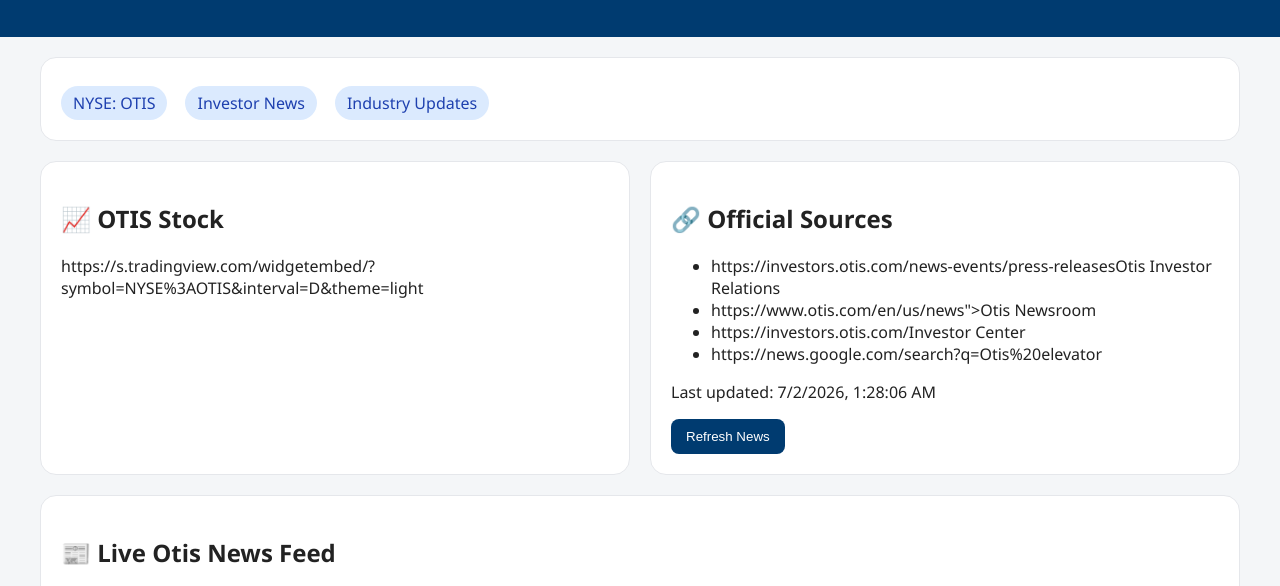
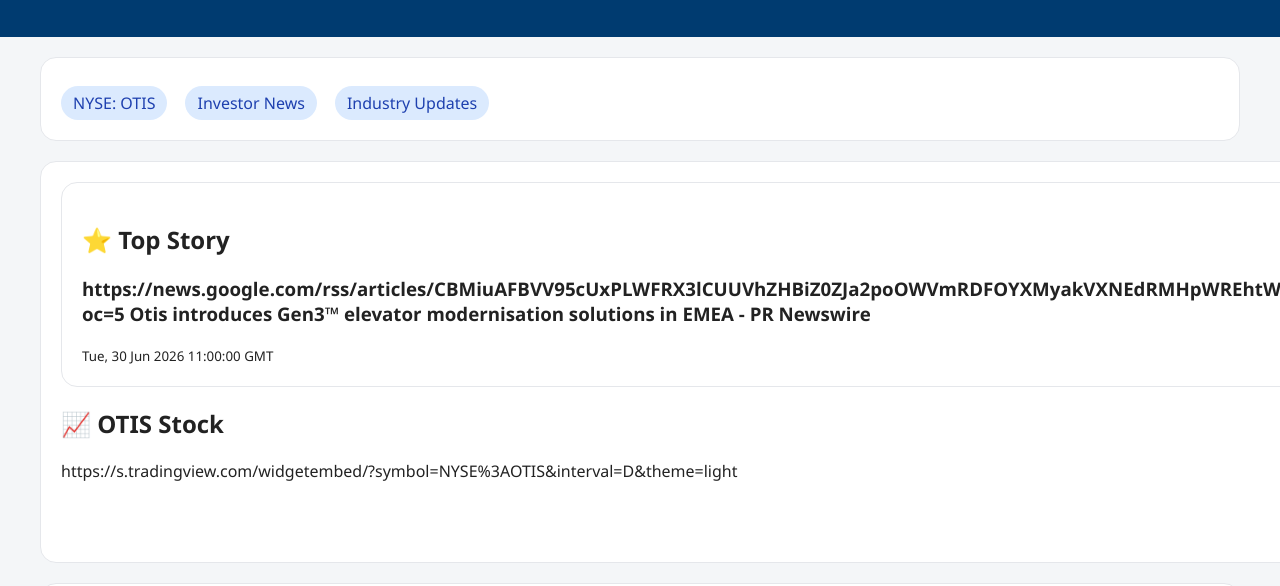
Before and after one commit to Ko-Tom-Chun-Him/otis-news-board, a plain HTML site: page index.html in a window 1280 px wide. Shown: the part 151-737 px from the top of the page. Drawn offline with Linux system fonts and the light colour scheme.

Commit message:
Update index.html

```diff
--- a/index.html
+++ b/index.html
@@ -158,6 +158,11 @@
 
 <div class="card">
 
+<div class="card" id="topStory">
+  <h2>⭐ Top Story</h2>
+  <div id="topStoryContent">Loading top story...</div>
+</div>
+
 <h2>📈 OTIS Stock</h2>
 
 https://s.tradingview.com/widgetembed/?symbol=NYSE%3AOTIS&interval=D&theme=light
@@ -216,6 +221,8 @@
         const data = await response.json();
 
         allNews = data;
+
+        renderTopStory(data[0]);
         renderNews(data);
 
         document.getElementById("updated").innerText =
@@ -250,6 +257,24 @@
 
         newsDiv.appendChild(div);
     });
+}
+
+function renderTopStory(item) {
+    const top = document.getElementById("topStoryContent");
+
+    if (!item) {
+        top.innerText = "No top story available.";
+        return;
+    }
+
+    top.innerHTML = `
+        <h3>
+            ${item.link}
+                ${item.title}
+            </a>
+        </h3>
+        <small>${item.pubDate}</small>
+    `;
 }
 
 function filterNews() {
```
